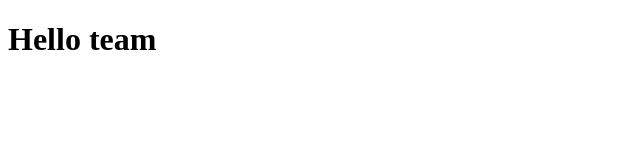
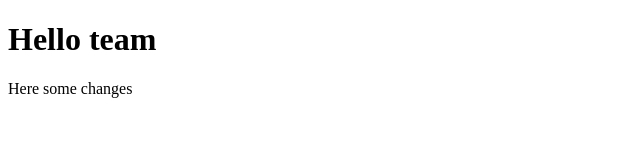
Before and after one commit to z1gorjs/fecore, a plain HTML site: page index.html in a window 1280 px wide. Shown: the whole page, without its empty margins (0-640 px from the left). Drawn offline with Linux system fonts and the light colour scheme.

Commit message:
upd index msg

```diff
--- a/index.html
+++ b/index.html
@@ -8,5 +8,6 @@
 </head>
 <body>
     <h1>Hello team</h1>
+    <p>Here some changes</p>
 </body>
 </html>
```
